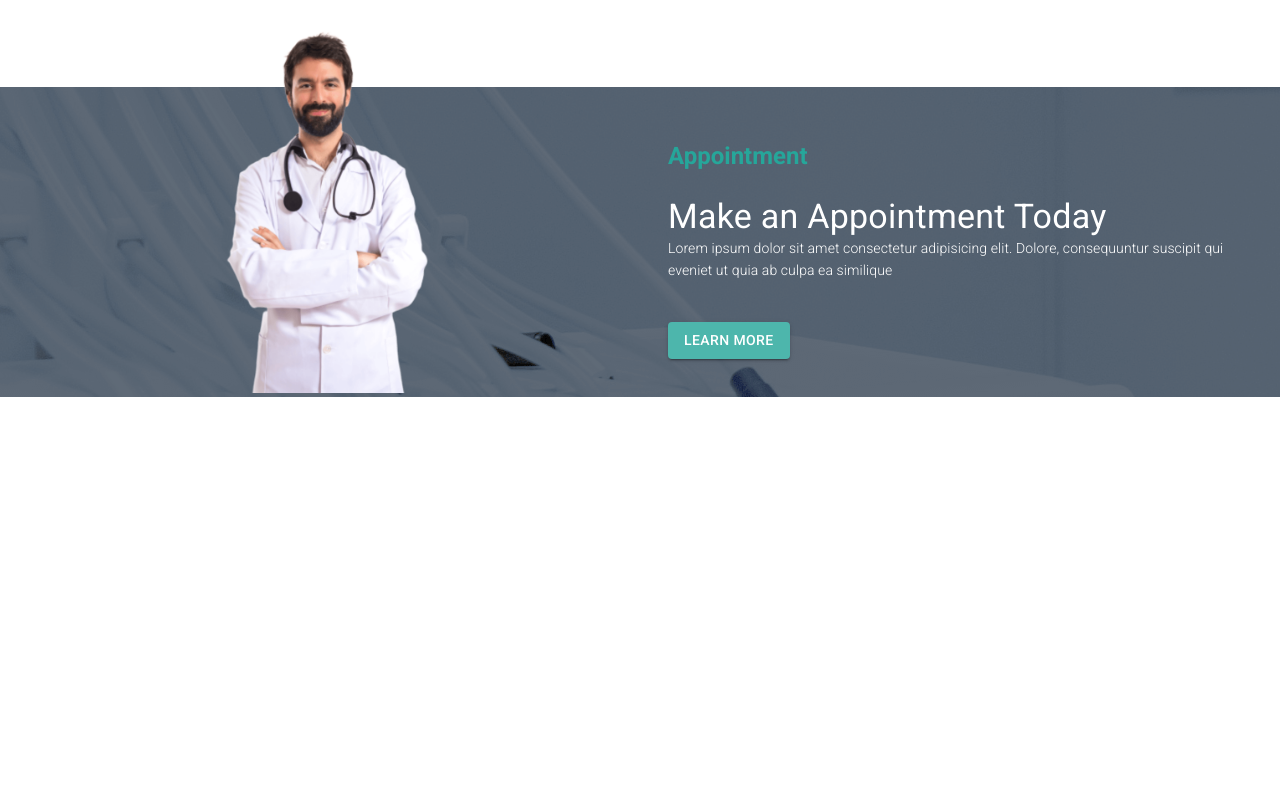
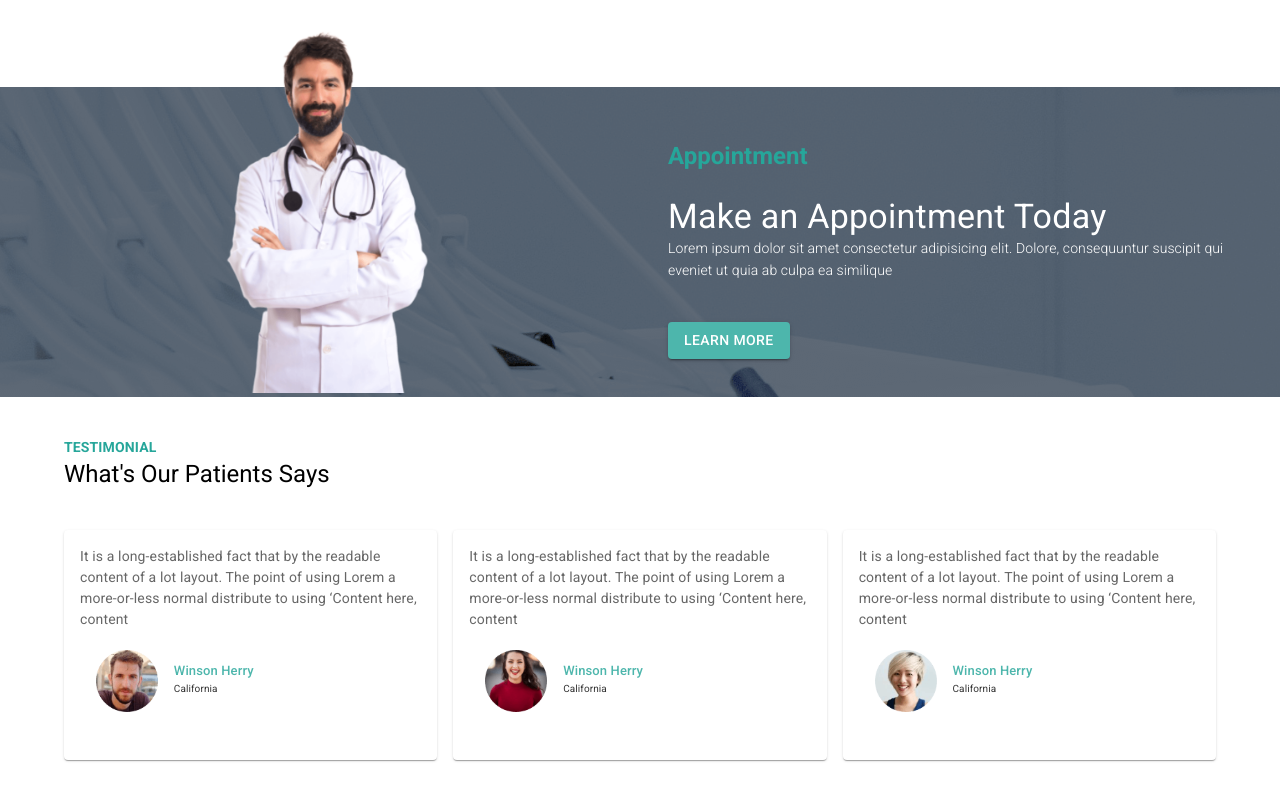
Before and after one commit to obaidurx/Doctors-portal-client, a React (Create React App) app: page / in a window 1280 px wide. Shown: the part 1587-2387 px from the top of the page. Before the commit the page ends 1984 px from the top, so only its background shows below. Built offline with nearby package versions, Linux system fonts and the light colour scheme.

Commit message:
added Terminal section

```diff
--- a/src/Pages/Home/Home/Home.js
+++ b/src/Pages/Home/Home/Home.js
@@ -5,6 +5,7 @@ import AppointmentBanner from "../AppointmentBanner/AppointmentBanner";
 import Banner from "../Banner/Banner";
 import Service from "../Service/Service";
 import Services from "../Services/Services";
+import Testimonial from "../Testimonial/Testimonial";
 import Treatment from "../Treatment/Treatment";
 
 const Home = () => {
@@ -16,6 +17,7 @@ const Home = () => {
       <Services></Services>
       <Treatment></Treatment>
       <AppointmentBanner></AppointmentBanner>
+      <Testimonial></Testimonial>
     </div>
   );
 };
--- a/src/Pages/Home/Testimonial/Testimonial.js
+++ b/src/Pages/Home/Testimonial/Testimonial.js
@@ -0,0 +1,41 @@
+import { Container, Grid, Typography } from "@mui/material";
+import React from "react";
+
+import invertedComma from "../../../images/inverted-commas.png";
+import TestimonialCards from "../TestimonialCards/TestimonialCards";
+
+const Testimonial = () => {
+  return (
+    <Container sx={{ flexGrow: 1, marginTop: 5 }}>
+      <Grid container spacing={2}>
+        <Grid item xs={12} md={12}>
+          <Typography
+            sx={{
+              color: "#26a69a",
+              fontSize: 14,
+              fontWeight: 600,
+              textAlign: "left",
+            }}
+          >
+            TESTIMONIAL
+          </Typography>
+          <Typography
+            variant="h5"
+            sx={{
+              color: "black",
+              fontWeight: 400,
+              textAlign: "left",
+              marginBottom: 5,
+            }}
+          >
+            What's Our Patients Says
+          </Typography>
+
+          <TestimonialCards></TestimonialCards>
+        </Grid>
+      </Grid>
+    </Container>
+  );
+};
+
+export default Testimonial;
--- /dev/null
+++ b/src/Pages/Home/TestimonialCards/TestimonialCards.js
@@ -0,0 +1,139 @@
+import { Container, Grid } from "@mui/material";
+import React from "react";
+import Card from "@mui/material/Card";
+import CardContent from "@mui/material/CardContent";
+import Typography from "@mui/material/Typography";
+import people1 from "../../../images/people-1.png";
+import people2 from "../../../images/people-2.png";
+import people3 from "../../../images/people-3.png";
+const TestimonialCards = () => {
+  return (
+    <Grid container spacing={2} sx={{ mb: 5 }}>
+      <Grid item xs={12} sm={6} md={4}>
+        <Card sx={{ minWidth: 275 }}>
+          <CardContent>
+            <Typography
+              sx={{ fontSize: 14, textAlign: "left" }}
+              color="text.secondary"
+              gutterBottom
+            >
+              It is a long-established fact that by the readable content of a
+              lot layout. The point of using Lorem a more-or-less normal
+              distribute to using ‘Content here, content
+            </Typography>
+            <CardContent
+              sx={{
+                display: "flex",
+                alignItems: "center",
+                textAlign: "center",
+              }}
+            >
+              <img style={{ width: "20%" }} src={people1} alt="" />
+
+              <Typography
+                sx={{ textAlign: "left", marginX: 2 }}
+                color="text.secondary"
+                gutterBottom
+              >
+                <Typography
+                  sx={{ fontSize: 13, fontWeight: 500, color: "#4DB6AC" }}
+                >
+                  Winson Herry
+                </Typography>
+                <Typography
+                  sx={{ fontSize: 10, fontWeight: 400, color: "#333" }}
+                >
+                  California
+                </Typography>
+              </Typography>
+            </CardContent>
+          </CardContent>
+        </Card>
+      </Grid>
+      <Grid item xs={12} sm={6} md={4}>
+        <Card sx={{ minWidth: 275 }}>
+          <CardContent>
+            <Typography
+              sx={{ fontSize: 14, textAlign: "left" }}
+              color="text.secondary"
+              gutterBottom
+            >
+              It is a long-established fact that by the readable content of a
+              lot layout. The point of using Lorem a more-or-less normal
+              distribute to using ‘Content here, content
+            </Typography>
+            <CardContent
+              sx={{
+                display: "flex",
+                alignItems: "center",
+                textAlign: "center",
+              }}
+            >
+              <img style={{ width: "20%" }} src={people2} alt="" />
+
+              <Typography
+                sx={{ textAlign: "left", marginX: 2 }}
+                color="text.secondary"
+                gutterBottom
+              >
+                <Typography
+                  sx={{ fontSize: 13, fontWeight: 500, color: "#4DB6AC" }}
+                >
+                  Winson Herry
+                </Typography>
+                <Typography
+                  sx={{ fontSize: 10, fontWeight: 400, color: "#333" }}
+                >
+                  California
+                </Typography>
+              </Typography>
+            </CardContent>
+          </CardContent>
+        </Card>
+      </Grid>
+      <Grid item xs={12} sm={6} md={4}>
+        <Card sx={{ minWidth: 275 }}>
+          <CardContent>
+            <Typography
+              sx={{ fontSize: 14, textAlign: "left" }}
+              color="text.secondary"
+              gutterBottom
+            >
+              It is a long-established fact that by the readable content of a
+              lot layout. The point of using Lorem a more-or-less normal
+              distribute to using ‘Content here, content
+            </Typography>
+            <CardContent
+              sx={{
+                display: "flex",
+                alignItems: "center",
+                textAlign: "center",
+              }}
+            >
+              <img style={{ width: "20%" }} src={people3} alt="" />
+
+              <Typography
+                sx={{ textAlign: "left", marginX: 2 }}
+                color="text.secondary"
+                gutterBottom
+              >
+                <Typography
+                  sx={{ fontSize: 13, fontWeight: 500, color: "#4DB6AC" }}
+                >
+                  Winson Herry
+                </Typography>
+                <Typography
+                  sx={{ fontSize: 10, fontWeight: 400, color: "#333" }}
+                >
+                  California
+                </Typography>
+              </Typography>
+            </CardContent>
+          </CardContent>
+        </Card>
+      </Grid>
+    </Grid>
+  );
+};
+
+export default TestimonialCards;
```
Also changed, not shown: src/images/inverted-commas.png (added).
